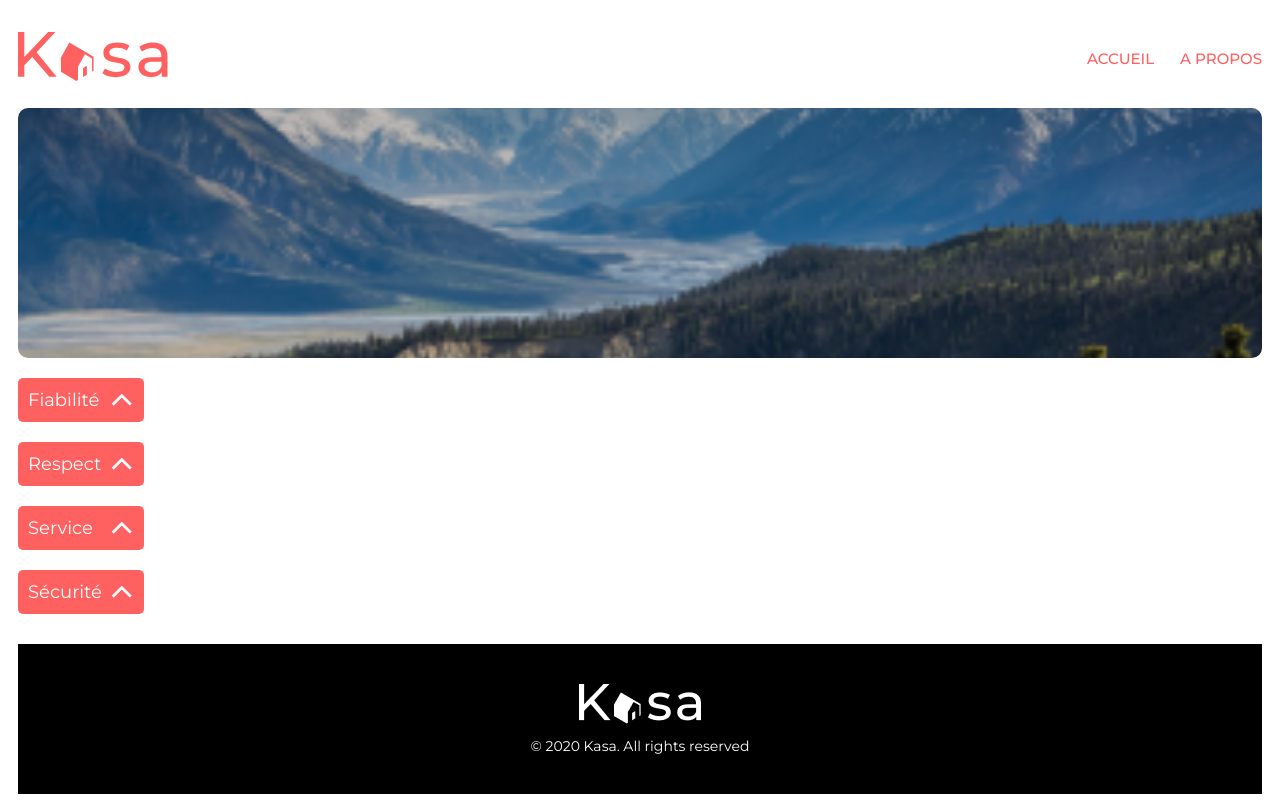
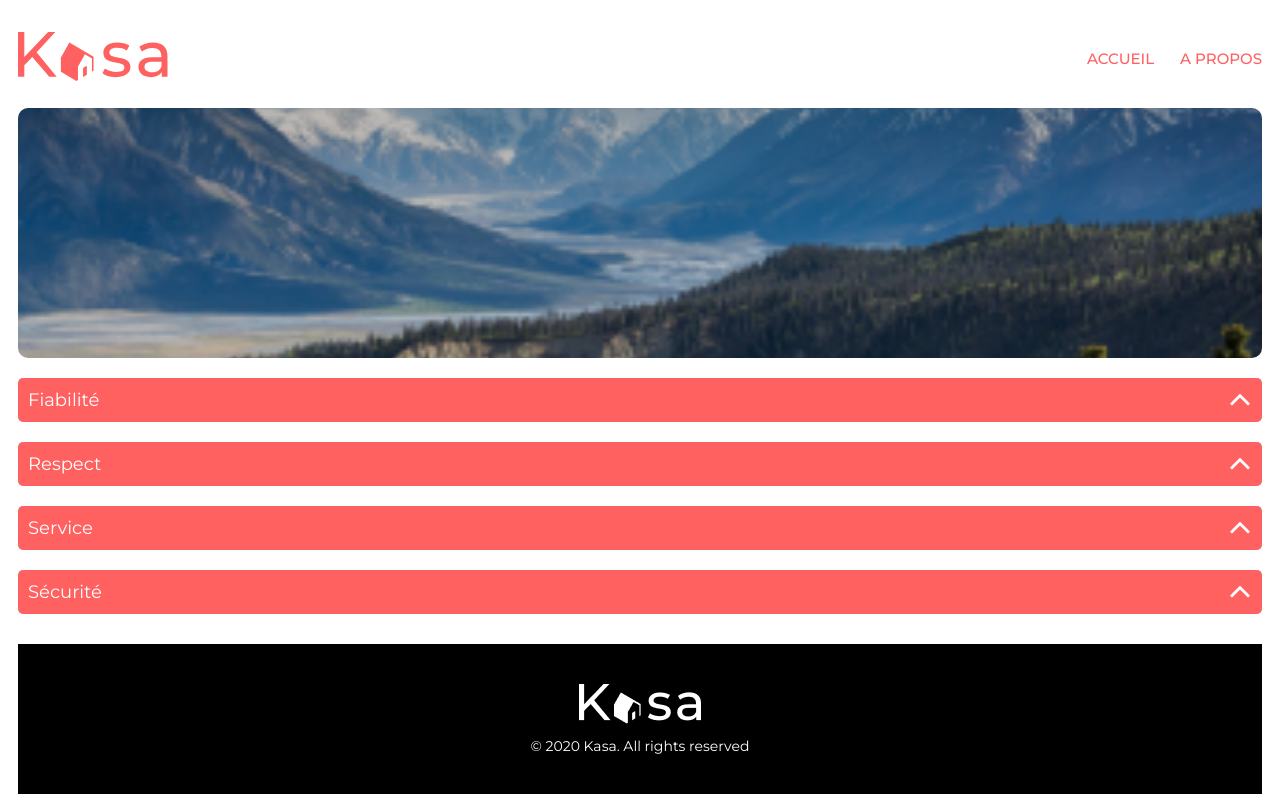
Before and after one commit to GillesNC/OC-KASA-P7, a React (Create React App) app in the folder frontend/: page /About in a window 1280 px wide. Built offline with nearby package versions, Linux system fonts and the light colour scheme.

Commit message:
Update Collapse

```diff
--- a/frontend/src/index.scss
+++ b/frontend/src/index.scss
@@ -14,6 +14,7 @@
 // Import Pages
 @import "./styles/pages/Home";
 @import "./styles/pages/Error404";
+@import "./styles/pages/About";
 
 // Import Utils
 @import "./styles/utils/mixins";
--- /dev/null
+++ b/frontend/src/styles/pages/_About.scss
@@ -0,0 +1,11 @@
+@import "../utils/variable";
+@import "../utils/mixins";
+
+main {
+    @include flex-center;
+    width: 100%;
+
+    .about {
+        width: 100%;
+    }
+}
```
